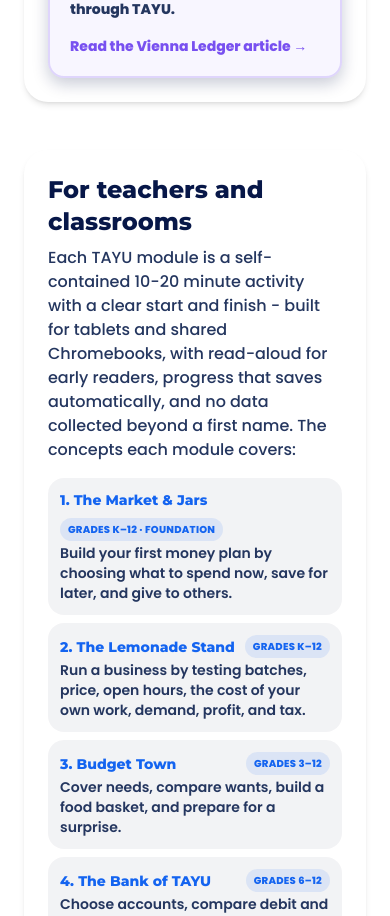
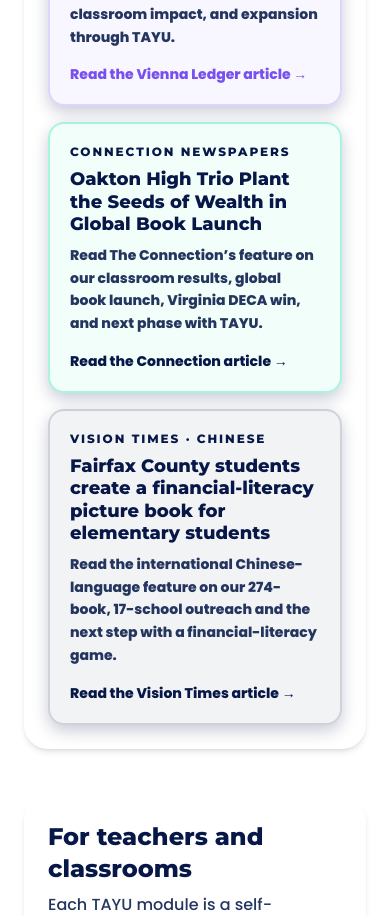
Before and after one commit to dev-rai1/tayu-game, a React (Vite) app in the folder frontend/: page /about in a window 390 px wide. Shown: the part 5355-6271 px from the top of the page. Built offline with nearby package versions, Linux system fonts and the light colour scheme; no server answers.

Commit message:
Add Connection and Vision Times to About media

```diff
--- a/frontend/src/pages/About.jsx
+++ b/frontend/src/pages/About.jsx
@@ -13,6 +13,8 @@
 const LOGO = '/assets/tayu-logo.webp'
 const WTOP_URL = 'https://wtop.com/fairfax-county/2026/07/fairfax-co-students-write-book-to-help-elementary-kids-learn-about-financial-literacy/'
 const VIENNA_LEDGER_URL = 'https://viennaledger.com/articles/oakton-high-students-financial-literacy-book-reaches-12-fairfax-county-schools-and-four-countries-ms24rg90'
+const CONNECTION_URL = 'https://connectionarchives.com/PDF/2026/071526/FxCo%20071526.pdf#page=7'
+const VISION_TIMES_URL = 'https://www.secretchina.com/news/b5/2026/08/10/1103211.html'
 
 const CONTACTS = [
   { label: 'Email', href: 'mailto:tayu.finance@gmail.com' },
@@ -201,9 +203,9 @@
             </div>
             {/* R13 11.4: media coverage, embedded inline */}
             <div className="mt-6">
-              <h3 className="font-display text-lg font-extrabold text-navy">As seen on FOX 5 DC, WTOP &amp; Vienna Ledger</h3>
+              <h3 className="font-display text-lg font-extrabold text-navy">Featured in FOX 5 DC, WTOP, Vienna Ledger, Connection Newspapers &amp; Vision Times</h3>
               <div className="mt-2 grid gap-4 lg:grid-cols-[1.5fr_1fr]">
-                <div className="overflow-hidden rounded-2xl shadow-md lg:row-span-2" style={{ position: 'relative', paddingTop: '56.25%' }}>
+                <div className="overflow-hidden rounded-2xl shadow-md lg:row-span-4" style={{ position: 'relative', paddingTop: '56.25%' }}>
                   <iframe
                     src="https://www.youtube.com/embed/HjfuUGCowW4"
                     title="TAYU on FOX 5 DC"
@@ -223,6 +225,18 @@
                   <h4 className="mt-2 font-display text-lg font-extrabold leading-tight text-navy">Book reaches 12 Fairfax County schools and four countries</h4>
                   <p className="mt-2 text-sm leading-relaxed text-navy/65">Read Vienna Ledger&rsquo;s feature about our book distribution, classroom impact, and expansion through TAYU.</p>
                   <span className="mt-4 text-sm font-extrabold text-brandpurple">Read the Vienna Ledger article →</span>
+                </a>
+                <a href={CONNECTION_URL} target="_blank" rel="noopener noreferrer" className="flex flex-col justify-center rounded-2xl border-2 border-teal/30 bg-teal/5 p-5 transition hover:-translate-y-1 hover:bg-teal/10 hover:shadow-md">
+                  <span className="font-display text-xs font-extrabold uppercase tracking-[0.16em] text-navy">Connection Newspapers</span>
+                  <h4 className="mt-2 font-display text-lg font-extrabold leading-tight text-navy">Oakton High Trio Plant the Seeds of Wealth in Global Book Launch</h4>
+                  <p className="mt-2 text-sm leading-relaxed text-navy/65">Read The Connection&rsquo;s feature on our classroom results, global book launch, Virginia DECA win, and next phase with TAYU.</p>
+                  <span className="mt-4 text-sm font-extrabold text-navy">Read the Connection article →</span>
+                </a>
+                <a href={VISION_TIMES_URL} target="_blank" rel="noopener noreferrer" className="flex flex-col justify-center rounded-2xl border-2 border-navy/15 bg-navy/5 p-5 transition hover:-translate-y-1 hover:bg-navy/10 hover:shadow-md">
+                  <span className="font-display text-xs font-extrabold uppercase tracking-[0.16em] text-navy">Vision Times · Chinese</span>
+                  <h4 className="mt-2 font-display text-lg font-extrabold leading-tight text-navy">Fairfax County students create a financial-literacy picture book for elementary students</h4>
+                  <p className="mt-2 text-sm leading-relaxed text-navy/65">Read the international Chinese-language feature on our 274-book, 17-school outreach and the next step with a financial-literacy game.</p>
+                  <span className="mt-4 text-sm font-extrabold text-navy">Read the Vision Times article →</span>
                 </a>
               </div>
             </div>
```
